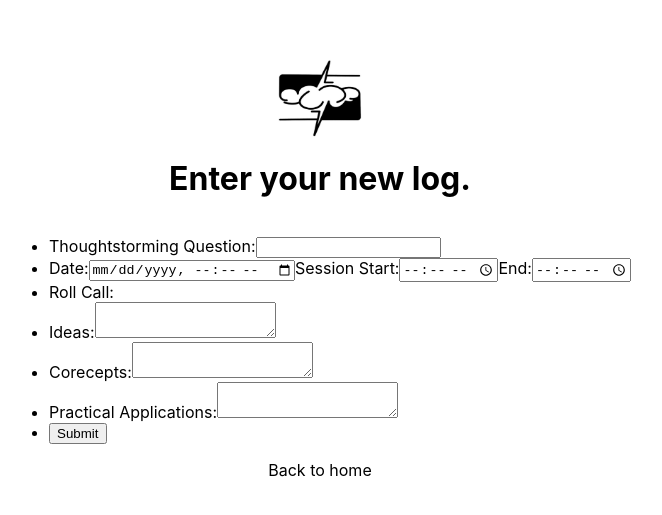
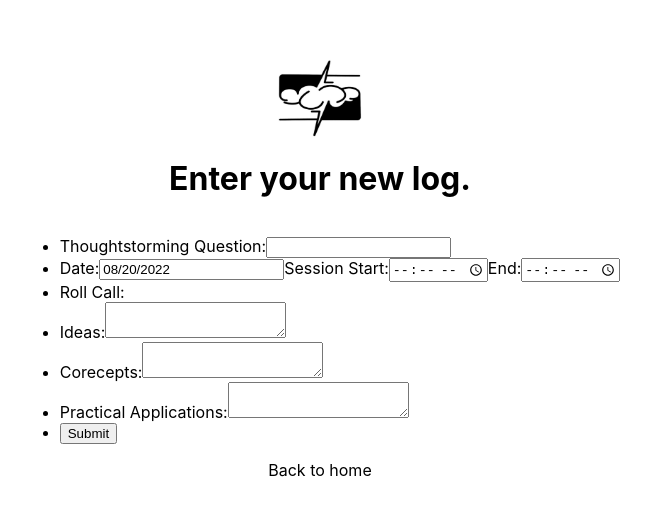
Before and after one commit to ben-marrett/thoughtstormlog, a Next.js app: page /logs/new-log in a window 1280 px wide. Shown: the part 131-646 px from the top of the page, without its empty margins (320-982 px from the left). Built offline with nearby package versions, Linux system fonts and the light colour scheme.

Commit message:
add date picker css

```diff
--- a/pages/form.js
+++ b/pages/form.js
@@ -1,5 +1,10 @@
+import ReactDatePicker from "react-datepicker"
+import { useState } from "react"
+import 'react-datepicker/dist/react-datepicker.css'
 
 export default function LogForm() {
+
+  const [startDate, setStartDate] = useState(new Date())
 
   return (
     <>
@@ -15,13 +20,15 @@ export default function LogForm() {
           </li>
           <li>
             <label htmlFor="date">Date:</label>
-            <input type="datetime-local" name="datetime" id="datetime" />
+            <ReactDatePicker
+              selected={startDate}
+              onChange={(date) => setStartDate(date)}
+            />
 
             <label htmlFor="start">Session Start:</label>
-            <input type="time" name="time" id="time" />
+            <input type="time" name="start_time" id="start" />
             <label htmlFor="end">End:</label>
-            <input type="time" name="time" id="time"/>
-
+            <input type="time" name="end_time" id="end" />
           </li>
           <li>
             <label htmlFor="roll">Roll Call:</label>
@@ -39,7 +46,7 @@ export default function LogForm() {
             <textarea id="practical" name="practical_applications"></textarea>
           </li>
           <li>
-          <button type="submit">Submit</button>
+            <button type="submit">Submit</button>
           </li>
         </ul>
       </form>
```
